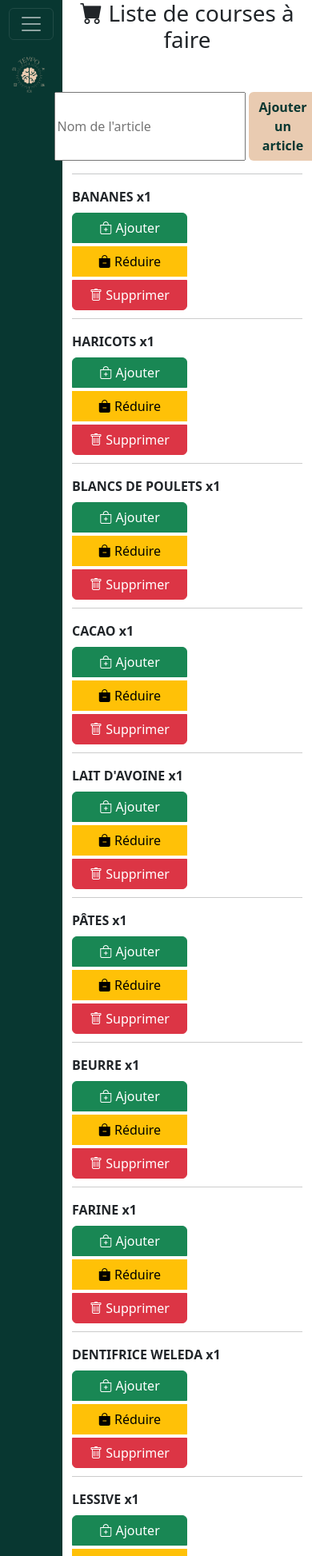
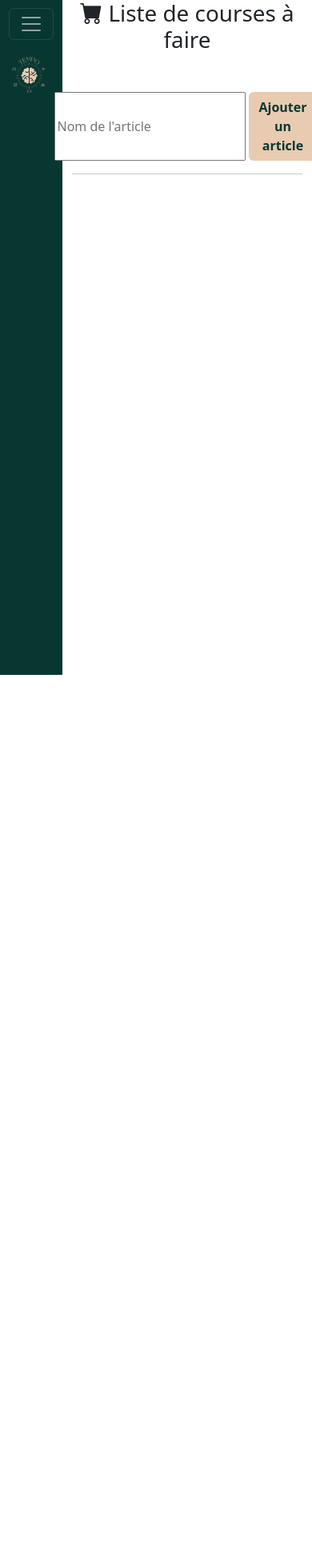
Before and after one commit to fredlecoach/tempo, a Vue app: page / in a window 390 px wide. Shown: the top 1946 px of the page at 80% size. After the commit the page ends 844 px from the top, so only its background shows below. Built offline with nearby package versions, Linux system fonts and the light colour scheme.

Commit message:
modif responsive

```diff
--- a/src/App.vue
+++ b/src/App.vue
@@ -83,18 +83,18 @@
 import { ref } from "vue";
 
 const courses = ref([
-  { name: "Bananes", quantity: 1 },
-  { name: "Haricots", quantity: 1 },
-  { name: "blancs de poulets", quantity : 1},
-  { name: "cacao", quantity : 1},
-  { name: "lait d'avoine", quantity : 1},
-  { name: "pâtes", quantity : 1},
-  { name: "beurre", quantity : 1},
-  { name: "farine", quantity : 1},
-  { name: "dentifrice weleda", quantity : 1},
-  { name: "lessive", quantity : 1},
-  { name: "fromage râpé", quantity : 1},
-  { name: "ricorée", quantity : 1},
+  // { name: "Bananes", quantity: 1 },
+  // { name: "Haricots", quantity: 1 },
+  // { name: "blancs de poulets", quantity : 1},
+  // { name: "cacao", quantity : 1},
+  // { name: "lait d'avoine", quantity : 1},
+  // { name: "pâtes", quantity : 1},
+  // { name: "beurre", quantity : 1},
+  // { name: "farine", quantity : 1},
+  // { name: "dentifrice weleda", quantity : 1},
+  // { name: "lessive", quantity : 1},
+  // { name: "fromage râpé", quantity : 1},
+  // { name: "ricorée", quantity : 1},
 ]);
 
 const newItem = ref("");
```
